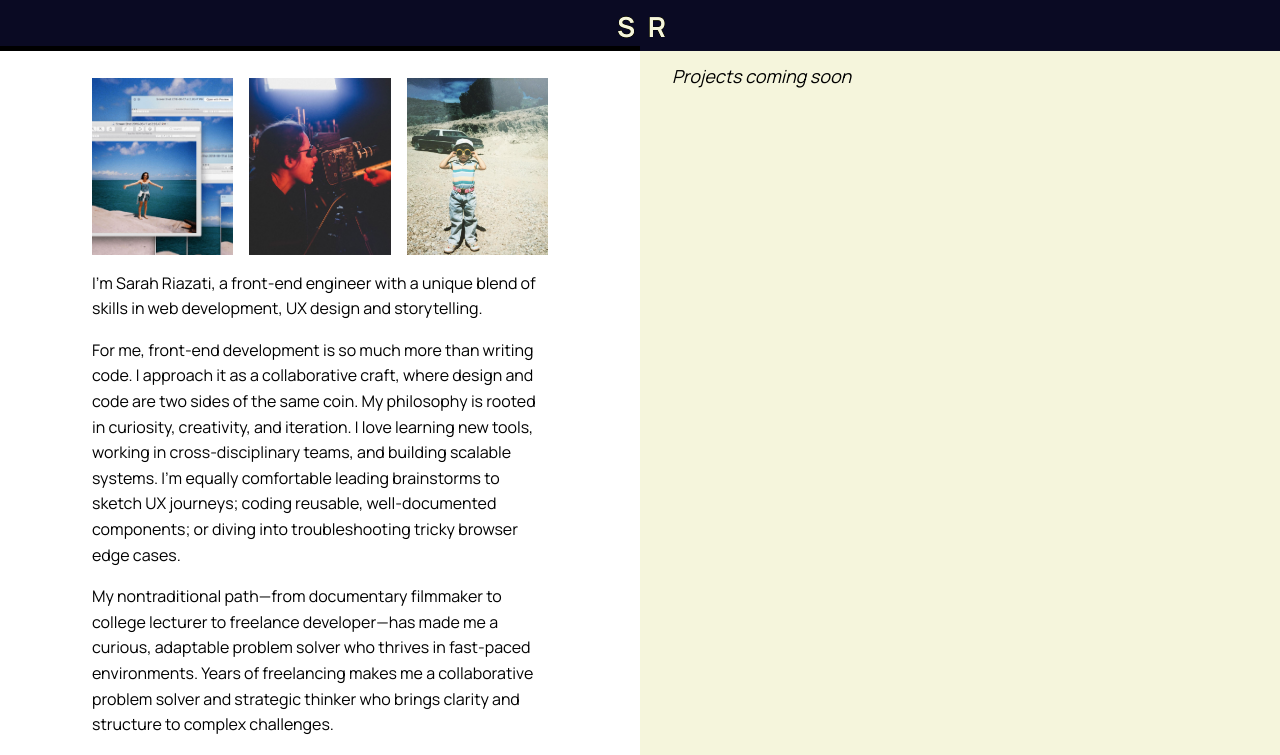
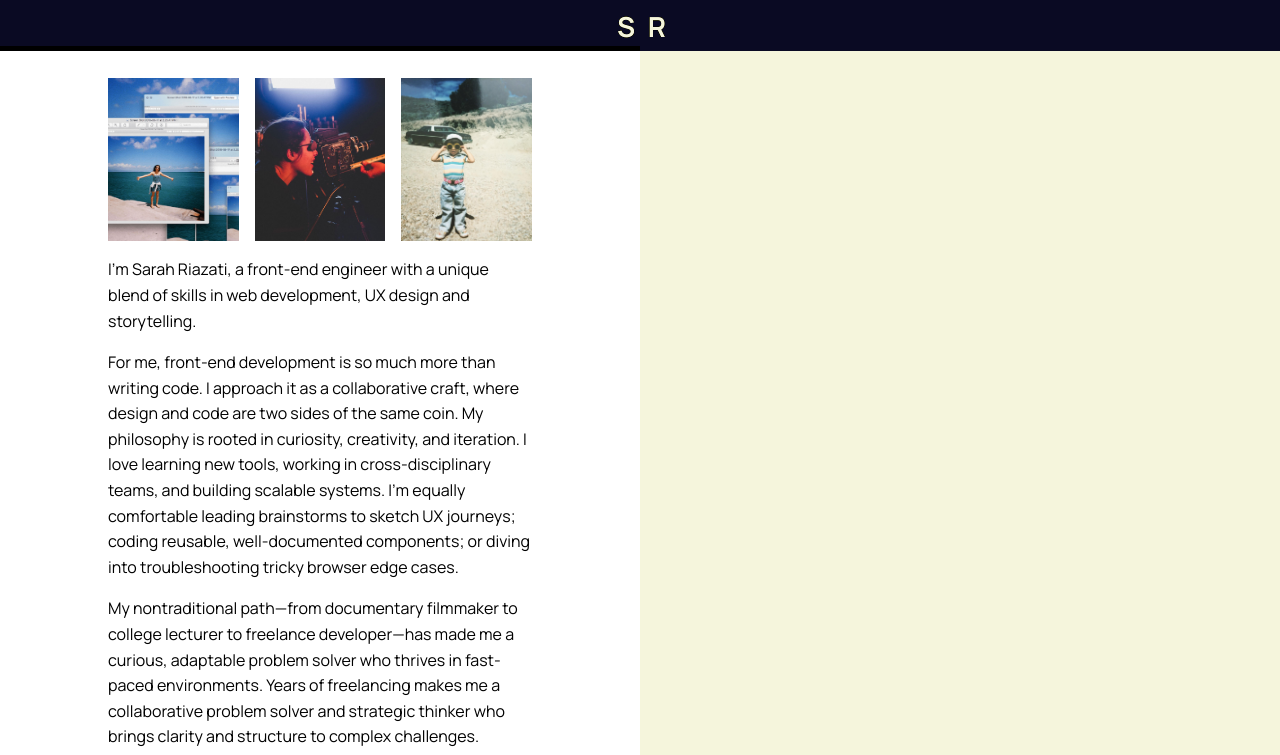
Before and after one commit to smriazati/app-20241222, a Next.js app: page / in a window 1280 px wide. Shown: the top 755 px of the page. Built offline with nearby package versions, Linux system fonts and the light colour scheme.

Commit message:
feat: update layout and styling in Index component for improved presentation

```diff
--- a/app/page.tsx
+++ b/app/page.tsx
@@ -21,14 +21,14 @@ export default async function Index() {
   return (
     <>
 
-      <div className="flex flex gap-4 flex-wrap pt-[46px]">
-        <div className="w-1/2 bg-white p-4">
-          <div className="min-w-[300px] max-w-[50ch] bg-white p-4 mx-auto">
+      <div className="flex flex flex-wrap pt-[46px]">
+        <div className="w-1/2 bg-white">
+          <div className="min-w-[300px] max-w-[50ch] bg-white p-8 mx-auto">
             <Bio />
           </div>
         </div>
-        <div id="projects" className="max-w-[250px] p-4 w-full flex flex-col gap-8">
-          <h2 className="text-lg italic">Projects coming soon</h2>
+        <div id="projects" className="w-1/2 w-full flex flex-col items-center gap-8">
+          <h2 className="text-lg whitespace-nowrap p-8 flex items-center gap-1">✨✨✨ <span className="text-xs">Projects coming soon</span> ✨✨✨</h2>
           {/* <ProjectList projects={projects} listType="list" /> */}
         </div>
       </div>
```
